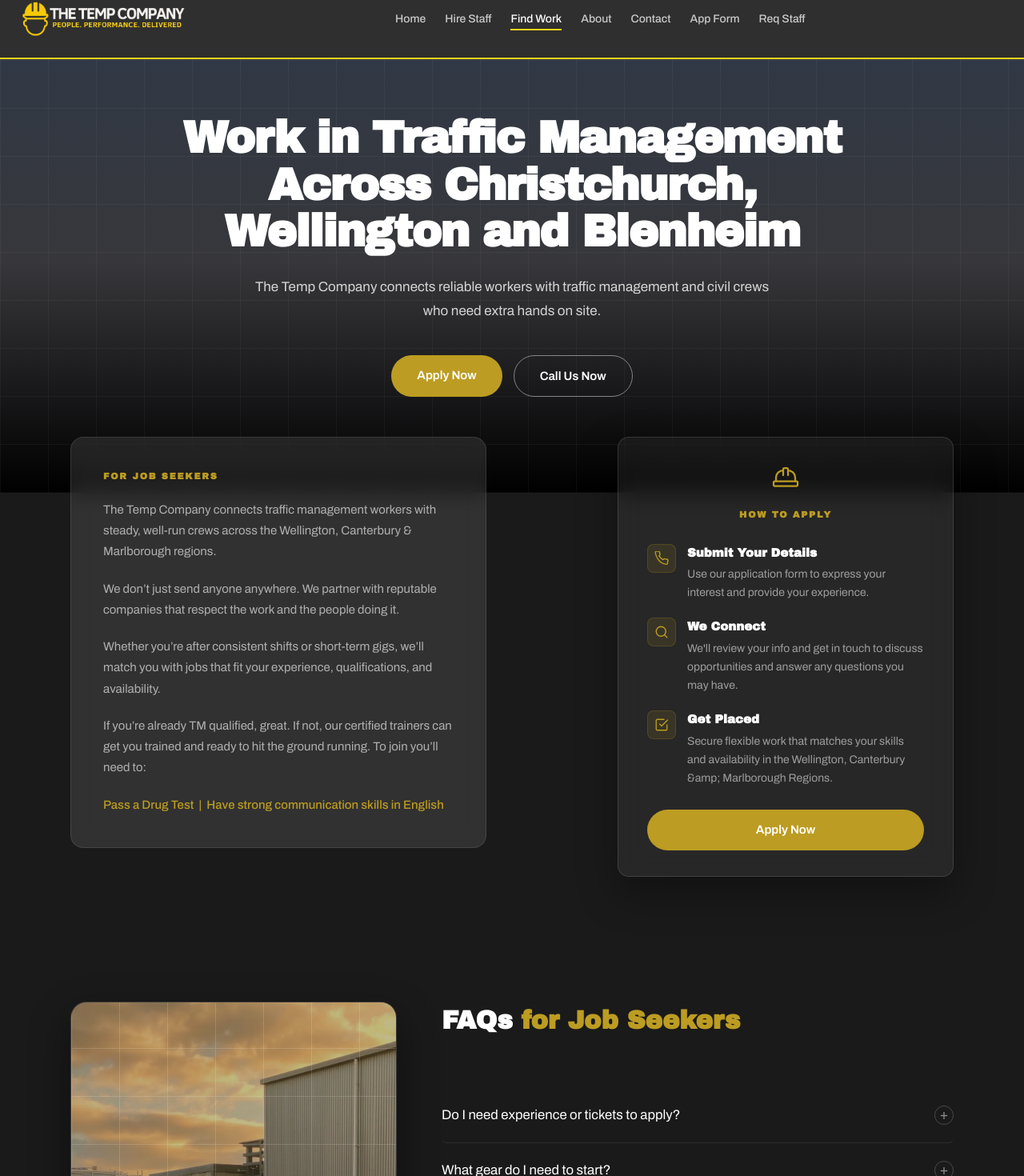
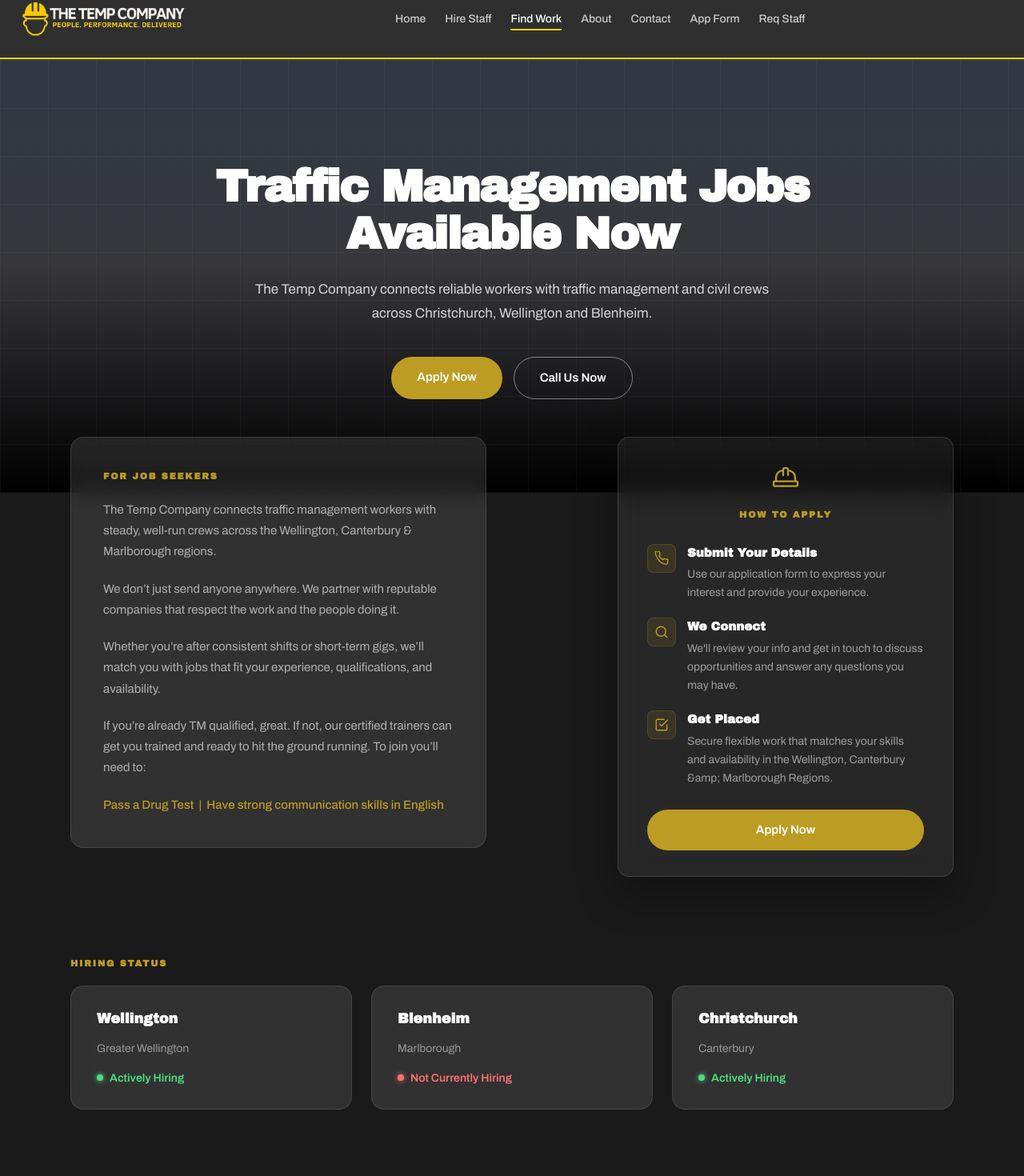
Before and after one commit to ClaudeCodeJones/temp-company-website, a Next.js app: page /find-work in a window 1280 px wide. Shown: the part 24-1494 px from the top of the page at 80% size. Built offline with nearby package versions, Linux system fonts and the light colour scheme.

Commit message:
Added Hiring Cards - Status

```diff
--- a/app/about-us/page.tsx
+++ b/app/about-us/page.tsx
@@ -32,10 +32,10 @@ export default function AboutPage() {
     <main>
       <style>{`
         .hero-section { min-height: 80vh; }
-        .hero-content { padding-bottom: clamp(50px, 7vw, 80px); }
+        .hero-content { padding-top: clamp(80px, 6.5vw, 110px); padding-bottom: clamp(50px, 7vw, 80px); }
         @media (max-width: 1279px) {
           .hero-section { min-height: auto; }
-          .hero-content { padding-top: 180px; padding-bottom: 32px; }
+          .hero-content { padding-top: 175px; padding-bottom: 32px; }
         }
         .strength-card {
           border-radius: 12px;
@@ -137,7 +137,6 @@ export default function AboutPage() {
         <div className="hero-content max-w-4xl mx-auto" style={{
           position: 'relative', zIndex: 10,
           paddingLeft: '24px', paddingRight: '24px',
-          paddingTop: 'clamp(150px, 13vw, 190px)',
           textAlign: 'center',
         }}>
 
@@ -149,8 +148,7 @@ export default function AboutPage() {
             letterSpacing: '-0.03em',
             color: '#fff',
           }}>
-            Reliable Workers Supporting<br />
-            Traffic Management and Civil Crews When Needed
+            Reliable Workers for Traffic Management and Civil Crews
           </h1>
 
           <p style={{
--- a/app/components/careers/ApplicationForm.tsx
+++ b/app/components/careers/ApplicationForm.tsx
@@ -7,6 +7,8 @@ import Turnstile from 'react-turnstile'
 import SelectWrapper from '../SelectWrapper'
 import { brand } from '../../../config/brand'
 import { branches as branchList } from '../../../data/branches'
+
+const activeBranches = branchList.filter(b => b.hiringStatus === 'hiring')
 
 type FormState = 'idle' | 'submitting' | 'success' | 'error'
 
@@ -117,7 +119,7 @@ export default function ApplicationForm({ onSuccess, sectionRef }: { onSuccess?:
 
   const branchParam = searchParams.get('branch')
   const preselectedBranch = branchParam
-    ? branchList.find(b => b.name.toLowerCase() === branchParam.toLowerCase())?.name ?? ''
+    ? activeBranches.find(b => b.name.toLowerCase() === branchParam.toLowerCase())?.name ?? ''
     : ''
 
   const [form, setForm] = useState({
@@ -143,7 +145,7 @@ export default function ApplicationForm({ onSuccess, sectionRef }: { onSuccess?:
 
   useEffect(() => {
     const matched = branchParam
-      ? branchList.find(b => b.name.toLowerCase() === branchParam.toLowerCase())?.name ?? ''
+      ? activeBranches.find(b => b.name.toLowerCase() === branchParam.toLowerCase())?.name ?? ''
       : ''
     setForm(prev => ({ ...prev, branch: matched }))
   }, [branchParam])
@@ -321,7 +323,7 @@ export default function ApplicationForm({ onSuccess, sectionRef }: { onSuccess?:
           <div style={fieldGroupStyle}>
             <label style={labelStyle}>Which branch are you applying to?</label>
             <SelectWrapper value={form.branch} onChange={v => set('branch', v)} error={errors.branch} placeholder="Select branch">
-              {branchList.map(b => (
+              {activeBranches.map(b => (
                 <option key={b.slug} value={b.name} style={{ background: 'var(--color-bg-elevated)', color: '#fff' }}>{b.name}</option>
               ))}
             </SelectWrapper>
--- a/app/find-work/page.tsx
+++ b/app/find-work/page.tsx
@@ -4,6 +4,7 @@ import { useState } from 'react'
 import type { ReactNode } from 'react'
 import { HardHat } from 'lucide-react'
 import Image from 'next/image'
+import { branches, statusLabel } from '@/data/branches'
 
 const faqs: { q: string; a: ReactNode }[] = [
   {
@@ -46,7 +47,7 @@ export default function FindWorkPage() {
         .hero-content { padding-bottom: clamp(50px, 7vw, 80px); }
         @media (max-width: 1279px) {
           .hero-section { min-height: auto; }
-          .hero-content { padding-top: 140px; padding-bottom: 32px; }
+          .hero-content { padding-top: 180px; padding-bottom: 32px; }
         }
         .hero-btn-primary {
           background: #bc9c22;
@@ -165,7 +166,7 @@ export default function FindWorkPage() {
         <div className="hero-content max-w-4xl mx-auto" style={{
           position: 'relative', zIndex: 10,
           paddingLeft: '24px', paddingRight: '24px',
-          paddingTop: 'clamp(110px, 10vw, 140px)',
+          paddingTop: 'clamp(170px, 15vw, 210px)',
           textAlign: 'center',
         }}>
 
@@ -177,8 +178,7 @@ export default function FindWorkPage() {
             letterSpacing: '-0.03em',
             color: '#fff',
           }}>
-            Work in Traffic Management<br />
-            Across Christchurch, Wellington and Blenheim
+            Traffic Management Jobs Available Now
           </h1>
 
           <p style={{
@@ -188,7 +188,7 @@ export default function FindWorkPage() {
             maxWidth: '650px',
             margin: '24px auto 0',
           }}>
-            The Temp Company connects reliable workers with traffic management and civil crews who need extra hands on site.
+            The Temp Company connects reliable workers with traffic management and civil crews across Christchurch, Wellington and Blenheim.
           </p>
 
           <div style={{ display: 'flex', flexWrap: 'wrap', justifyContent: 'center', gap: '14px', marginTop: '40px' }}>
@@ -342,12 +342,66 @@ export default function FindWorkPage() {
         </div>
       </section>
 
+      {/* ── HIRING STATUS ── */}
+      <section style={{ background: '#1a1a1a', paddingTop: '0', paddingBottom: '80px' }}>
+        <div style={{ maxWidth: '1152px', margin: '0 auto', padding: '0 24px' }}>
+
+          <p className="font-display" style={{
+            fontSize: '0.7rem',
+            fontWeight: 700,
+            letterSpacing: '0.16em',
+            textTransform: 'uppercase',
+            color: 'var(--brand-primary-dark)',
+            marginBottom: '20px',
+          }}>
+            Hiring Status
+          </p>
+
+          <div className="grid grid-cols-1 md:grid-cols-3 gap-6">
+            {branches.map((branch) => {
+              const isHiring = branch.hiringStatus === 'hiring'
+              const dotColor = isHiring ? '#4ade80' : '#f87171'
+              const textColor = isHiring ? '#4ade80' : '#f87171'
+              const label = isHiring ? 'Actively Hiring' : 'Not Currently Hiring'
+              return (
+                <div key={branch.slug} className="rounded-2xl backdrop-blur-md border border-white/10 bg-white/10" style={{ padding: '28px 32px' }}>
+                  <p className="font-display" style={{
+                    fontWeight: 700,
+                    fontSize: '1.1rem',
+                    color: '#fff',
+                    marginBottom: '12px',
+                  }}>
+                    {branch.name}
+                  </p>
+                  <p style={{ fontSize: '0.875rem', color: 'rgba(255,255,255,0.5)', marginBottom: '16px' }}>
+                    {branch.region}
+                  </p>
+                  <div style={{ display: 'flex', alignItems: 'center', gap: '8px' }}>
+                    <span style={{
+                      width: '8px', height: '8px',
+                      borderRadius: '50%',
+                      background: dotColor,
+                      flexShrink: 0,
+                      boxShadow: `0 0 6px ${dotColor}`,
+                    }} />
+                    <span style={{ fontSize: '0.875rem', fontWeight: 600, color: textColor }}>
+                      {label}
+                    </span>
+                  </div>
+                </div>
+              )
+            })}
+          </div>
+
+        </div>
+      </section>
+
       {/* ── FAQ ── */}
       <section style={{ background: '#1a1a1a', paddingTop: '56px', paddingBottom: '120px' }}>
         <div className="grid grid-cols-1 lg:grid-cols-5 gap-14" style={{ maxWidth: '1152px', margin: '0 auto', padding: '0 24px', alignItems: 'start' }}>
 
           {/* LEFT — image */}
-          <div className="lg:col-span-2" style={{ position: 'relative', height: '600px', borderRadius: '20px', overflow: 'hidden', border: '1px solid rgba(255,255,255,0.14)', boxShadow: '0 20px 50px rgba(0,0,0,0.45)' }}>
+          <div className="hidden lg:block lg:col-span-2" style={{ position: 'relative', height: '600px', borderRadius: '20px', overflow: 'hidden', border: '1px solid rgba(255,255,255,0.14)', boxShadow: '0 20px 50px rgba(0,0,0,0.45)' }}>
             <Image
               src="/images/temp_company_workers.webp"
               alt="Temp Company traffic management workers on site"
--- a/app/hire-staff/page.tsx
+++ b/app/hire-staff/page.tsx
@@ -46,7 +46,7 @@ export default function HireStaffPage() {
         .hero-content { padding-bottom: clamp(50px, 7vw, 80px); }
         @media (max-width: 1279px) {
           .hero-section { min-height: auto; }
-          .hero-content { padding-top: 140px; padding-bottom: 32px; }
+          .hero-content { padding-top: 180px; padding-bottom: 32px; }
         }
         .hero-btn-primary {
           background: #facc15;
@@ -165,7 +165,7 @@ export default function HireStaffPage() {
         <div className="hero-content max-w-4xl mx-auto" style={{
           position: 'relative', zIndex: 10,
           paddingLeft: '24px', paddingRight: '24px',
-          paddingTop: 'clamp(110px, 10vw, 140px)',
+          paddingTop: 'clamp(170px, 15vw, 210px)',
           textAlign: 'center',
         }}>
 
@@ -177,8 +177,7 @@ export default function HireStaffPage() {
             letterSpacing: '-0.03em',
             color: '#fff',
           }}>
-            Traffic Management Workers<br />
-            Ready When You Need Them
+            Traffic Management Workers On Demand
           </h1>
 
           <p style={{
@@ -345,9 +344,9 @@ export default function HireStaffPage() {
         <div className="grid grid-cols-1 lg:grid-cols-5 gap-14" style={{ maxWidth: '1152px', margin: '0 auto', padding: '0 24px', alignItems: 'start' }}>
 
           {/* LEFT — image */}
-          <div className="lg:col-span-2" style={{ position: 'relative', height: '600px', borderRadius: '20px', overflow: 'hidden', border: '1px solid rgba(255,255,255,0.14)', boxShadow: '0 20px 50px rgba(0,0,0,0.45)' }}>
+          <div className="hidden lg:block lg:col-span-2" style={{ position: 'relative', height: '600px', borderRadius: '20px', overflow: 'hidden', border: '1px solid rgba(255,255,255,0.14)', boxShadow: '0 20px 50px rgba(0,0,0,0.45)' }}>
             <Image
-              src="/images/temp_company_workers_hs.png"
+              src="/images/temp_company_workers_hsv1.webp"
               alt="Temp Company traffic management workers on site"
               fill
               className="object-cover"
--- a/data/branches.ts
+++ b/data/branches.ts
@@ -1,4 +1,4 @@
-export type HiringStatus = 'hiring' | 'limited' | 'closed'
+export type HiringStatus = 'hiring' | 'closed'
 
 export type Branch = {
   /** Display name, e.g. "Wellington" */
@@ -49,7 +49,7 @@ export const branches: Branch[] = [
     managerRole:  'Operations Co-Ordinator',
     serviceAreas: ['Marlborough', 'Nelson', 'Tasman'],
     mapCoords:    [332, 458],
-    hiringStatus: 'limited',
+    hiringStatus: 'closed',
     hiringRoles:  ['Traffic Management Workers'],
     hiringTagline:'Selective intake. Experienced candidates welcome.',
   },
@@ -71,7 +71,6 @@ export const branches: Branch[] = [
 ]
 
 export const statusLabel: Record<HiringStatus, string> = {
-  hiring:  'Actively Hiring',
-  limited: 'Limited Openings',
-  closed:  'Not Hiring',
+  hiring: 'Actively Hiring',
+  closed: 'Not Hiring',
 }
```
Also changed, not shown: public/images/temp_company_workers_hsv1.webp (added), 1 other file (tests, documents, lock files or other folders).
